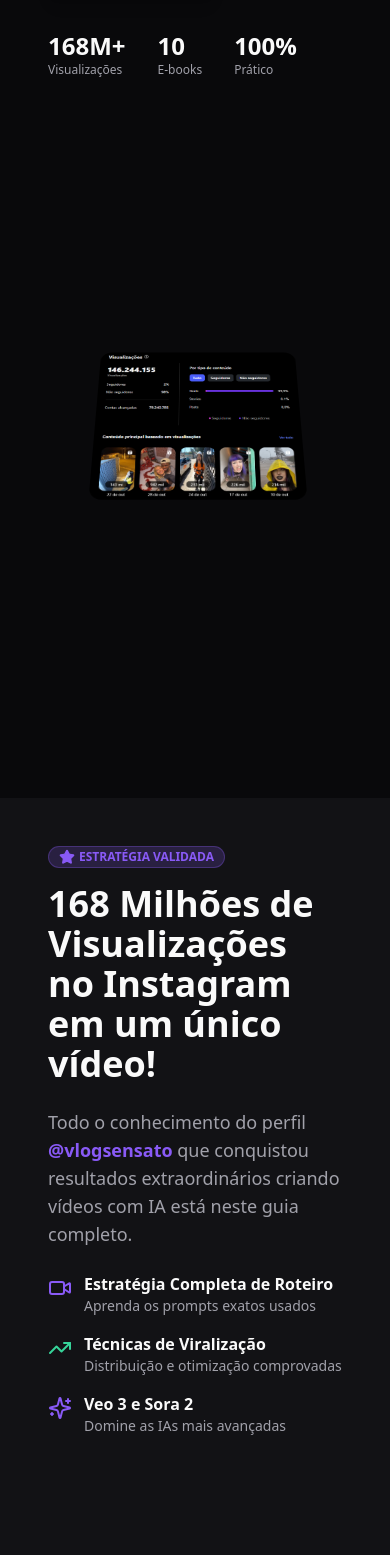
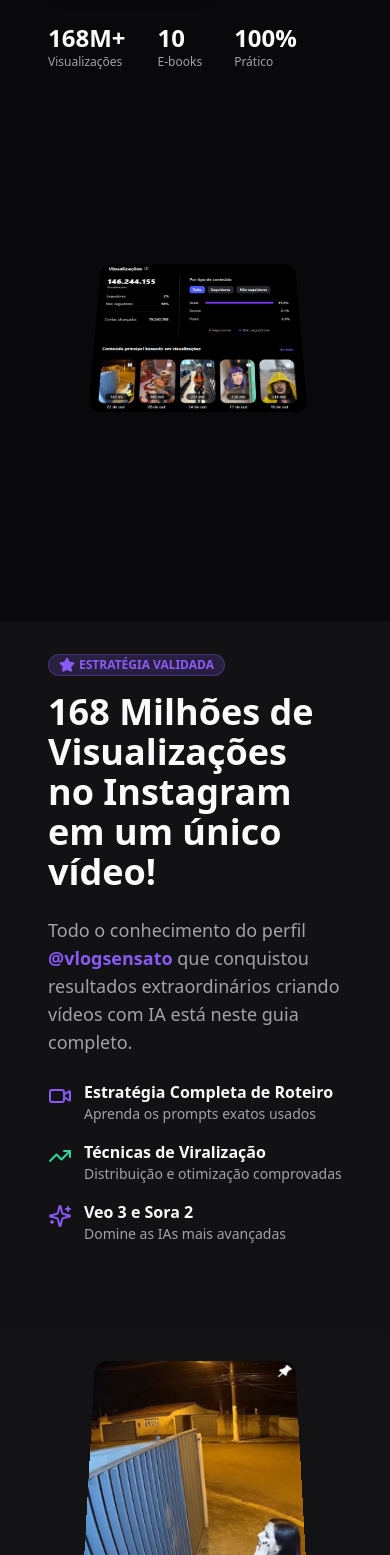
Before and after one commit to cosmozoico/veosora-vault, a React (Vite) app: page / in a window 390 px wide. Shown: the part 445-2000 px from the top of the page. Built offline with nearby package versions, Linux system fonts and the light colour scheme; the HTML template or start-up script is replaced by a standard one.

Commit message:
Reduce mobile section spacing
Adjusted vertical padding for sections in mobile view to decrease spacing between them.

```diff
--- a/src/components/ui/container-scroll.tsx
+++ b/src/components/ui/container-scroll.tsx
@@ -36,11 +36,11 @@ export const ContainerScroll = ({
 
   return (
     <div
-      className="h-[40rem] md:h-[50rem] flex items-center justify-center relative p-2 md:p-10"
+      className="h-[30rem] md:h-[50rem] flex items-center justify-center relative p-2 md:p-10"
       ref={containerRef}
     >
       <div
-        className="py-5 md:py-20 w-full relative"
+        className="py-2 md:py-20 w-full relative"
         style={{
           perspective: "1000px",
         }}
--- a/src/pages/Index.tsx
+++ b/src/pages/Index.tsx
@@ -14,7 +14,7 @@ const Index = () => {
   };
   return <div className="min-h-screen bg-background text-foreground">
       {/* Hero Section */}
-      <section className="relative overflow-hidden py-8 md:py-12 px-4">
+      <section className="relative overflow-hidden py-6 md:py-12 px-4">
         <div className="container mx-auto max-w-7xl">
           <div className="grid md:grid-cols-2 gap-12 items-center">
             {/* Left Content */}
@@ -67,7 +67,7 @@ const Index = () => {
       </section>
 
       {/* Social Proof Section */}
-      <section className="py-12 px-4 bg-secondary/50">
+      <section className="py-8 md:py-12 px-4 bg-secondary/50">
         <div className="container mx-auto max-w-6xl">
           <div className="grid md:grid-cols-2 gap-12 items-center">
             <div>
@@ -115,7 +115,7 @@ const Index = () => {
       </section>
 
       {/* What You'll Receive */}
-      <section className="py-12 px-4 bg-secondary/30">
+      <section className="py-8 md:py-12 px-4 bg-secondary/30">
         <div className="container mx-auto max-w-6xl">
           <div className="text-center mb-12">
             <h2 className="text-3xl md:text-4xl font-bold mb-3">
@@ -173,7 +173,7 @@ const Index = () => {
       </section>
 
       {/* Pricing Section */}
-      <section id="cta-section" className="py-12 px-4">
+      <section id="cta-section" className="py-8 md:py-12 px-4">
         <div className="container mx-auto max-w-5xl">
           <div className="text-center mb-12">
             <Badge className="mb-3 bg-accent/20 text-accent border-accent/30 text-sm px-4 py-1.5">
@@ -219,7 +219,7 @@ const Index = () => {
       </section>
 
       {/* FAQ Section */}
-      <section className="py-12 px-4 bg-secondary/30">
+      <section className="py-8 md:py-12 px-4 bg-secondary/30">
         <div className="container mx-auto max-w-3xl">
           <h2 className="text-3xl md:text-4xl font-bold text-center mb-10">
             Perguntas Frequentes
@@ -275,7 +275,7 @@ const Index = () => {
       </section>
 
       {/* Final CTA */}
-      <section className="py-12 px-4">
+      <section className="py-8 md:py-12 px-4">
         <div className="container mx-auto max-w-4xl text-center">
           <h2 className="text-3xl md:text-4xl font-bold mb-4">
             Comece agora sua jornada
```
